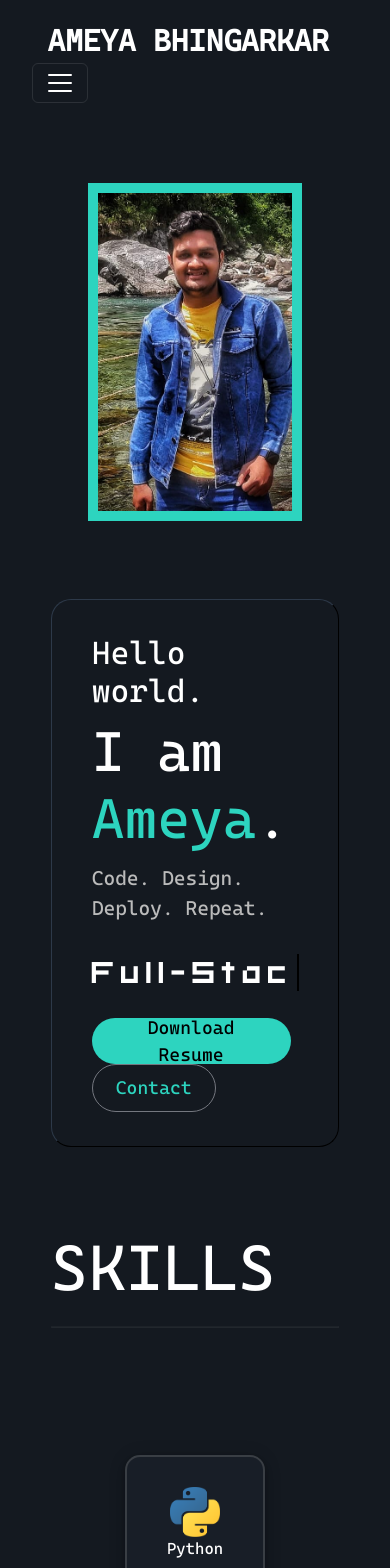
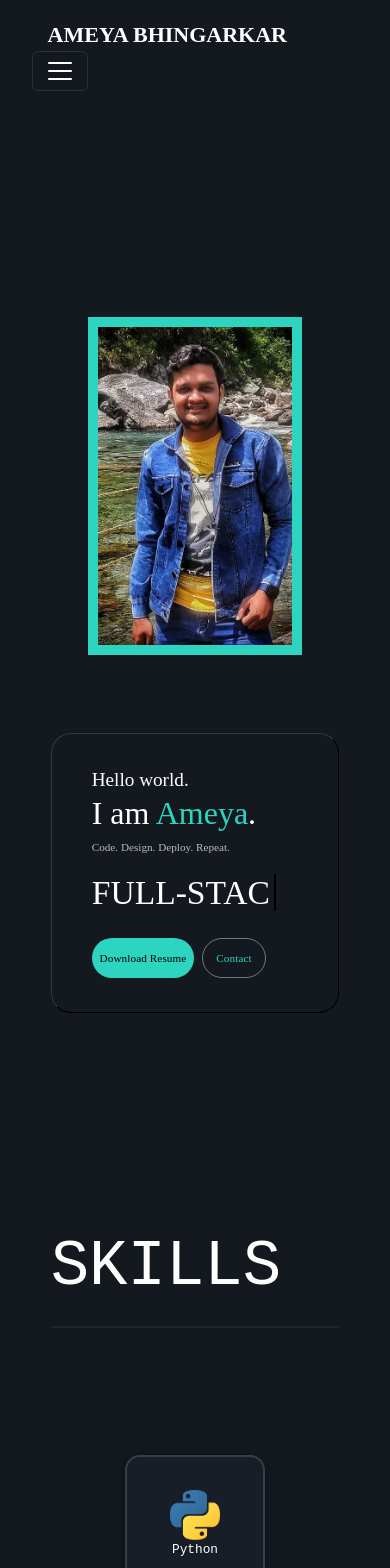
Before and after one commit to Ameya19/Portfolio, an Angular app: page / in a window 390 px wide. Shown: the top 1568 px of the page. Built offline with nearby package versions, Linux system fonts and the light colour scheme.

Commit message:
Made the Home and Skills sections responsive for mobile devices.

```diff
--- a/src/app/core/templates/about/about.component.css
+++ b/src/app/core/templates/about/about.component.css
@@ -88,7 +88,7 @@ hr {
   border-color: #2dd4bf;
 }
 
-@media (max-width:768px) {
+@media (max-width:480px) {
   .skills-container {
     width: 100%;
     margin-left: 0;
@@ -98,4 +98,8 @@ hr {
   .section-heading {
     font-size: 4em;
   }
+
+  .mat-mdc-fab{
+    font-size: 0.8em;
+  }
 }
--- a/src/app/core/templates/contact/contact.component.css
+++ b/src/app/core/templates/contact/contact.component.css
@@ -56,7 +56,7 @@ a{
     text-decoration: None;
 }
 
-@media (max-width: 768px) {
+@media (max-width: 480px) {
     .contactSection{
         display: flex;
         flex-direction: column;
--- a/src/app/core/templates/education/education.component.css
+++ b/src/app/core/templates/education/education.component.css
@@ -20,7 +20,7 @@
     font-size: 7em;
     text-transform: uppercase;
     margin-bottom: 20px;
-    font-family: sans-serif;
+    font-family: "Cascadia Code", monospace;
     position: relative;
     color: white;
 }
@@ -211,7 +211,7 @@ img {
   }
 }
 
-@media (max-width: 768px) {
+@media (max-width: 480px) {
   .content-wrapper {
     flex-direction: column;
     width: 100%;
--- a/src/app/core/templates/experience/experience.component.css
+++ b/src/app/core/templates/experience/experience.component.css
@@ -159,7 +159,7 @@ h1 {
   opacity: 1;
 }
 
-@media (max-width: 768px) {
+@media (max-width: 480px) {
   .experience-section {
     margin-left: 5vw;
     margin-right: 5vw;
--- a/src/app/core/templates/home/home.component.css
+++ b/src/app/core/templates/home/home.component.css
@@ -36,7 +36,7 @@
     width: 30vw;
 }
 
-@media (max-width: 768px) {
+@media (max-width: 480px) {
     .left-section {
         max-width: 100%;
         font-size: 1em;
@@ -46,24 +46,24 @@
         text-align: left;
 
         .heading{
-            font-size: 3.5em;
+            font-size: 2em;
         }
 
         h3{
-            font-size: 2em;
+            font-size: 1.2em;
         }
 
         .description{
-            font-size: 1.25em;
+            font-size: 0.7em;
         }
 
         .designation h1 a{
-            font-size: 1em;
+            font-size: 0.52em;
         }
 
         button{
-            padding: 1.25em;
-            font-size: 1.15em;
+            padding: 0.7em;
+            font-size: 0.7em;
         }
     }
 
@@ -109,7 +109,7 @@
 .designation h1 {
     font-family: "hooge 05_54";
     font-size: 1.5em;
-
+    text-transform: uppercase;
 }
 .designation h1 a {
     text-decoration: none;
--- a/src/app/core/templates/projects/projects.component.css
+++ b/src/app/core/templates/projects/projects.component.css
@@ -77,7 +77,7 @@ hr {
   font-family: sans-serif;
 }
 
-@media (max-width: 768px) {
+@media (max-width: 480px) {
   .projects-section {
     margin-left: 5vw;
     margin-right: 5vw;
--- a/src/app/shared/components/titlebar/titlebar.component.css
+++ b/src/app/shared/components/titlebar/titlebar.component.css
@@ -18,9 +18,9 @@ a {
     font-weight: bold;
 }
 
-@media (max-width: 768px) {
+@media (max-width: 480px) {
     .navbar-brand{
-        font-size: 30px;
+        font-size: 22px;
     }
 
 }
--- a/src/styles.css
+++ b/src/styles.css
@@ -11,7 +11,7 @@ html, body { height: 100%; }
 }
 
 
-@font-face {
+/* @font-face {
     font-family: 'Cascadia Code';
     src: url('assets/fonts/Cascadia/Cascadia.ttf') format('truetype');
     font-weight: normal;
@@ -23,4 +23,4 @@ html, body { height: 100%; }
     src: url('assets/fonts/Hoog/hoog0554.ttf') format('truetype');
     font-weight: normal;
     font-style: normal;
-}
+} */
```
